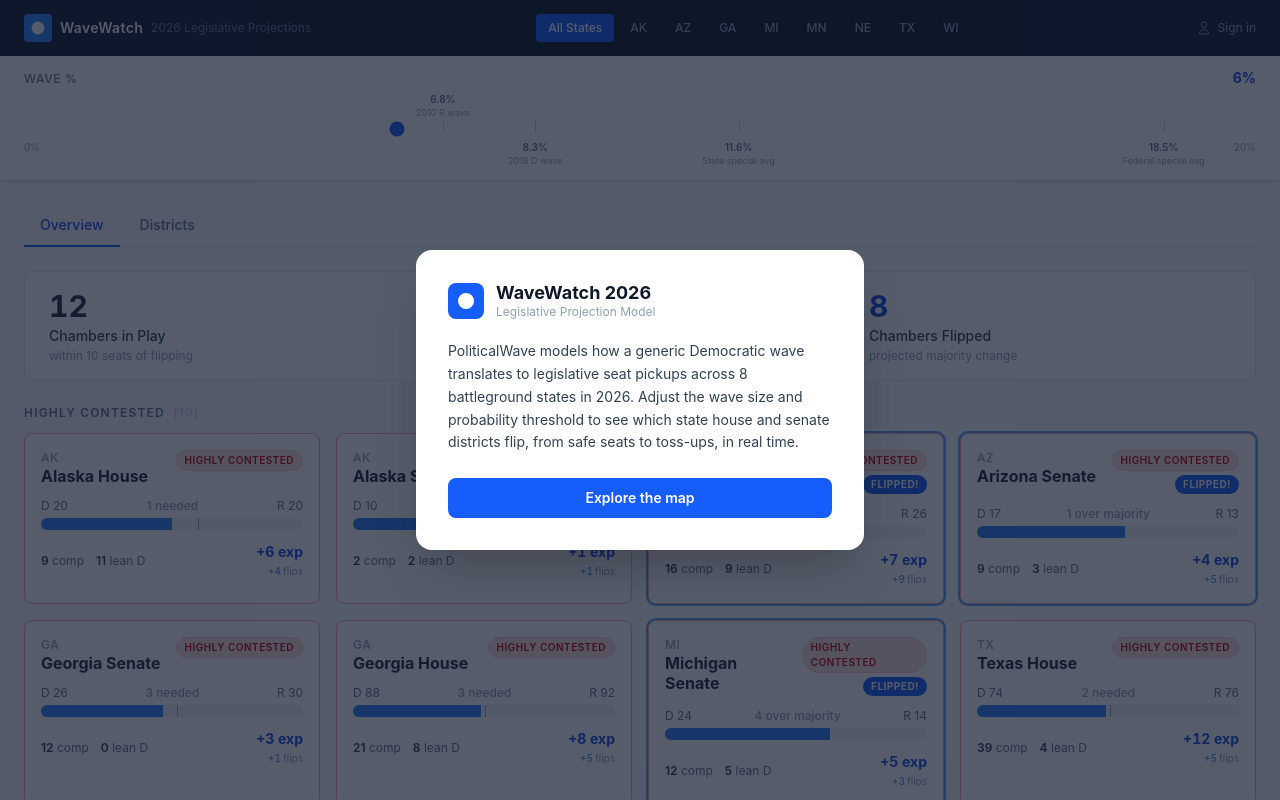
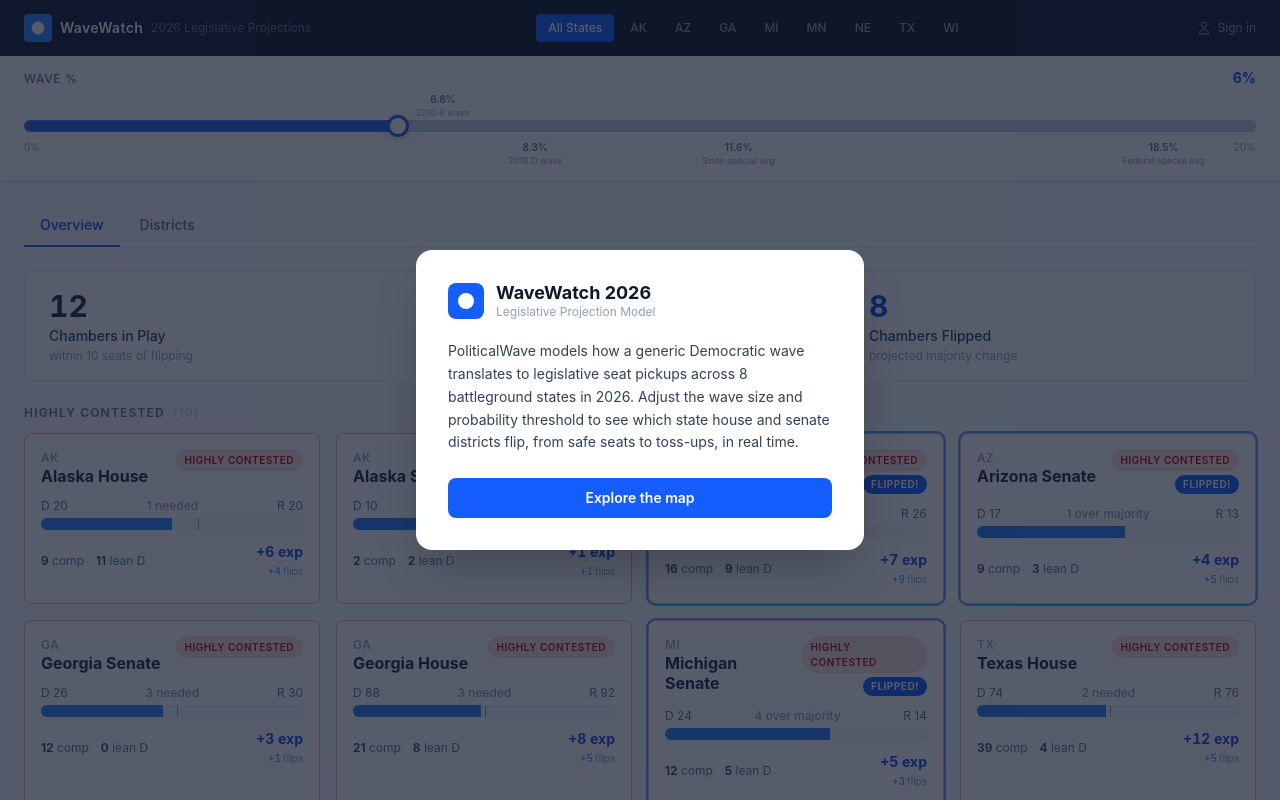
Before and after one commit to patrickvk1978/political-wave, a React (Vite) app: page / in a window 1280 px wide. Shown: the top 800 px of the page. Built offline with nearby package versions, Linux system fonts and the light colour scheme.

Commit message:
Improve wave slider visibility and simplify district table

```diff
--- a/src/components/districts/DistrictTable.tsx
+++ b/src/components/districts/DistrictTable.tsx
@@ -80,9 +80,6 @@
               <Th onClick={() => handleSort('classification')}>
                 Category <SortIcon col="classification" />
               </Th>
-              <th className="px-3 py-2.5 text-left text-xs font-semibold text-slate-500 uppercase tracking-wider">
-                Projected
-              </th>
             </tr>
           </thead>
           <tbody className="divide-y divide-slate-100">
@@ -116,11 +113,6 @@
                       {CLASSIFICATION_LABELS[dp.classification]}
                     </span>
                   </td>
-                  <td className="px-3 py-2.5">
-                    <span className={`text-xs font-bold ${dp.projected_winner === 'D' ? 'text-blue-700' : 'text-red-600'}`}>
-                      {dp.projected_winner}
-                    </span>
-                  </td>
                 </tr>
               )
             })}
--- a/src/components/layout/ParameterBar.tsx
+++ b/src/components/layout/ParameterBar.tsx
@@ -17,6 +17,7 @@
 
 export function ParameterBar({ params, onChange }: ParameterBarProps) {
   const pct = (v: number) => `${Math.round(v * 100)}%`
+  const progress = (params.wave / MAX) * 100
 
   return (
     <div className="sticky top-0 z-10 bg-white border-b border-slate-200 shadow-sm">
@@ -70,7 +71,8 @@
             step={0.01}
             value={params.wave}
             onChange={e => onChange({ wave: parseFloat(e.target.value) })}
-            className="w-full h-1.5 rounded-full appearance-none cursor-pointer accent-blue-600 relative"
+            style={{ ['--wave-progress' as string]: `${progress}%` }}
+            className="wave-slider relative w-full cursor-pointer"
           />
         </div>
 
--- a/src/index.css
+++ b/src/index.css
@@ -9,6 +9,63 @@
 
 body {
   margin: 0;
+}
+
+.wave-slider {
+  height: 12px;
+  appearance: none;
+  border-radius: 9999px;
+  background: linear-gradient(
+    to right,
+    #2563eb 0%,
+    #2563eb var(--wave-progress),
+    #cbd5e1 var(--wave-progress),
+    #cbd5e1 100%
+  );
+  box-shadow: inset 0 0 0 1px rgba(148, 163, 184, 0.35);
+}
+
+.wave-slider:focus {
+  outline: none;
+}
+
+.wave-slider:focus-visible {
+  box-shadow:
+    inset 0 0 0 1px rgba(148, 163, 184, 0.35),
+    0 0 0 4px rgba(37, 99, 235, 0.16);
+}
+
+.wave-slider::-webkit-slider-thumb {
+  appearance: none;
+  width: 22px;
+  height: 22px;
+  border-radius: 9999px;
+  background: #ffffff;
+  border: 3px solid #2563eb;
+  box-shadow: 0 2px 8px rgba(37, 99, 235, 0.28);
+}
+
+.wave-slider::-moz-range-track {
+  height: 12px;
+  border: none;
+  border-radius: 9999px;
+  background: #cbd5e1;
+  box-shadow: inset 0 0 0 1px rgba(148, 163, 184, 0.35);
+}
+
+.wave-slider::-moz-range-progress {
+  height: 12px;
+  border-radius: 9999px;
+  background: #2563eb;
+}
+
+.wave-slider::-moz-range-thumb {
+  width: 22px;
+  height: 22px;
+  border-radius: 9999px;
+  background: #ffffff;
+  border: 3px solid #2563eb;
+  box-shadow: 0 2px 8px rgba(37, 99, 235, 0.28);
 }
 
 /* ─── Leaflet map tooltip styles ─────────────────────────────────────────── */
```
